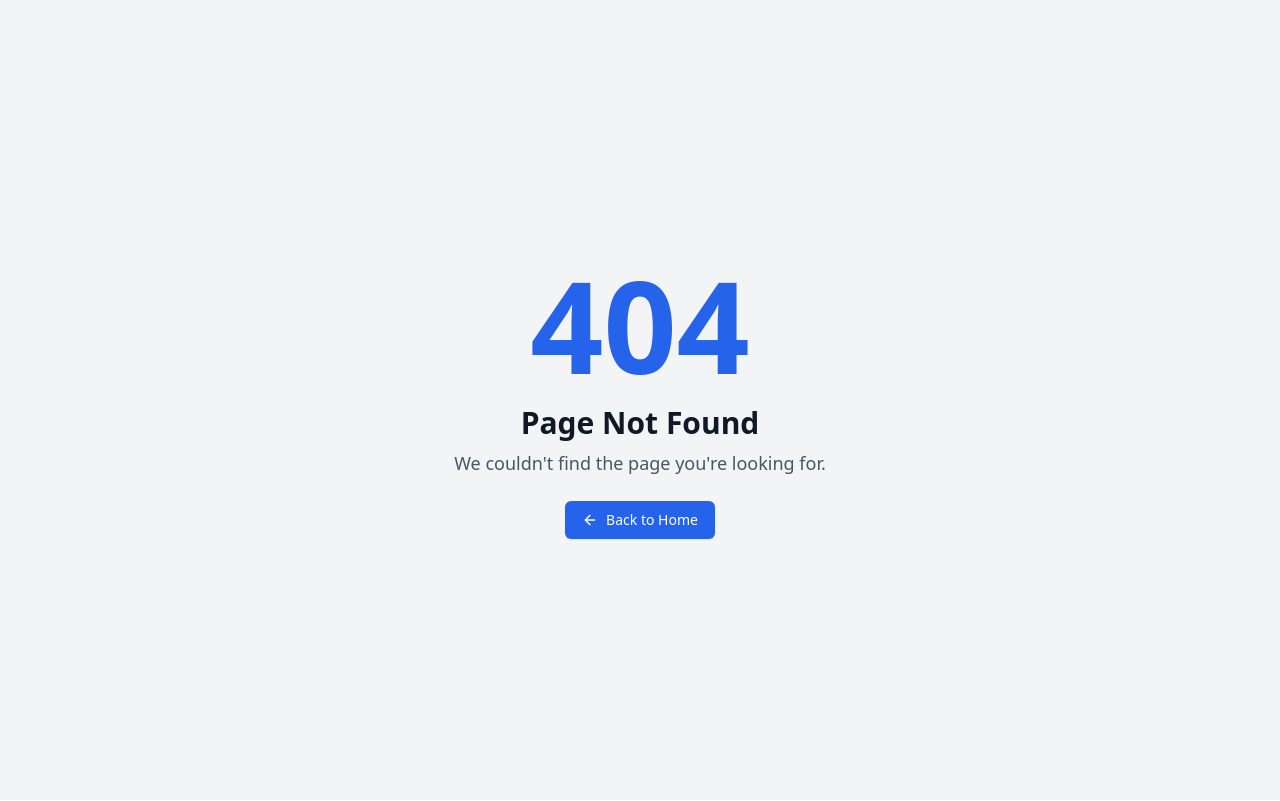
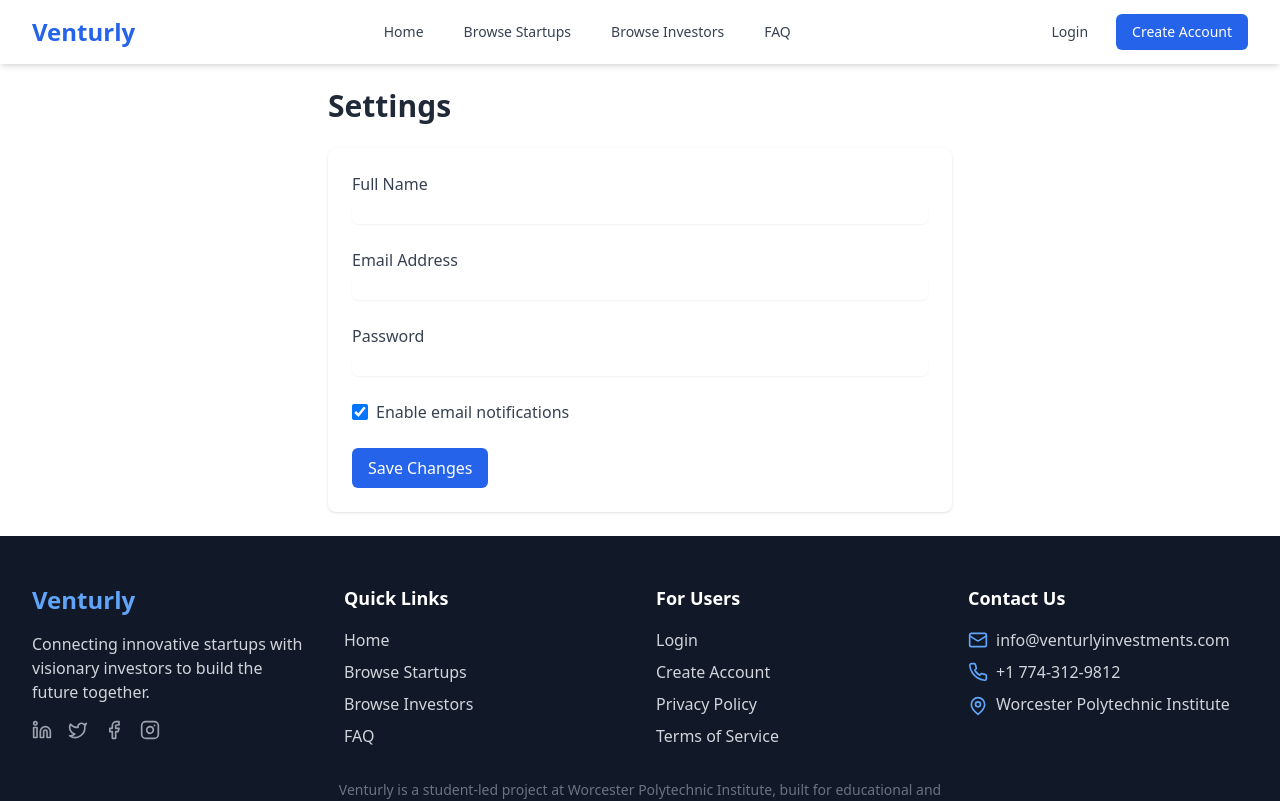
Before and after one commit to Labheshm21/venturly_final, a React (Vite) app: page /settings in a window 1280 px wide. Before the commit this address had no page. Shown: the top 801 px of the page. Built offline with nearby package versions, Linux system fonts and the light colour scheme.

Commit message:
Added routes and changed the navbar as well as footer and added the documents and settings page

```diff
--- a/src/App.tsx
+++ b/src/App.tsx
@@ -22,6 +22,8 @@ import InvestorDirectory from './pages/directory/InvestorDirectory';
 import FaqPage from './pages/FaqPage';
 import NotFoundPage from './pages/NotFoundPage';
 import TransactionsPage from './pages/transactions/TransactionsPage';
+import SettingsPage from './pages/SettingsPage';
+import DocumentsPage from './pages/DocumentsPage';
 
 function App() {
   return (
@@ -36,6 +38,10 @@ function App() {
             <Route path="startups" element={<StartupDirectory />} />
             <Route path="investors" element={<InvestorDirectory />} />
             <Route path="faq" element={<FaqPage />} />
+            <Route path="/documents" element={<DocumentsPage/>} />
+      <Route path="/settings" element={<SettingsPage/>} />
+      {/* optional detail route for docs */}
+
           </Route>
 
           {/* Protected routes under /dashboard/* */}
--- a/src/components/navigation/Footer.tsx
+++ b/src/components/navigation/Footer.tsx
@@ -12,16 +12,36 @@ const Footer = () => {
               Connecting innovative startups with visionary investors to build the future together.
             </p>
             <div className="flex space-x-4">
-              <a href="#" className="text-gray-400 hover:text-white">
+              <a
+                href="https://www.linkedin.com/company/venturlyinvestments/"
+                target="_blank"
+                rel="noopener noreferrer"
+                className="text-gray-400 hover:text-white"
+              >
                 <Linkedin className="h-5 w-5" />
               </a>
-              <a href="#" className="text-gray-400 hover:text-white">
+              <a
+                href="https://x.com/venturly_"
+                target="_blank"
+                rel="noopener noreferrer"
+                className="text-gray-400 hover:text-white"
+              >
                 <Twitter className="h-5 w-5" />
               </a>
-              <a href="#" className="text-gray-400 hover:text-white">
+              <a
+                href="https://www.facebook.com/people/Venturly/61577697775632/?mibextid=wwXIfr&rdid=jgudE6VX482ywpDj&share_url=https%3A%2F%2Fwww.facebook.com%2Fshare%2F1CWgAqhX2i%2F%3Fmibextid%3DwwXIfr"
+                target="_blank"
+                rel="noopener noreferrer"
+                className="text-gray-400 hover:text-white"
+              >
                 <Facebook className="h-5 w-5" />
               </a>
-              <a href="#" className="text-gray-400 hover:text-white">
+              <a
+                href="https://www.instagram.com/venturly"
+                target="_blank"
+                rel="noopener noreferrer"
+                className="text-gray-400 hover:text-white"
+              >
                 <Instagram className="h-5 w-5" />
               </a>
             </div>
@@ -55,10 +75,10 @@ const Footer = () => {
                 <Link to="/register" className="text-gray-300 hover:text-white">Create Account</Link>
               </li>
               <li>
-                <a href="#" className="text-gray-300 hover:text-white">Privacy Policy</a>
+                <a href="/privacy-policy" className="text-gray-300 hover:text-white">Privacy Policy</a>
               </li>
               <li>
-                <a href="#" className="text-gray-300 hover:text-white">Terms of Service</a>
+                <a href="/terms-of-service" className="text-gray-300 hover:text-white">Terms of Service</a>
               </li>
             </ul>
           </div>
@@ -68,11 +88,11 @@ const Footer = () => {
             <ul className="space-y-2">
               <li className="flex items-center">
                 <Mail className="h-5 w-5 mr-2 text-blue-400" />
-                <a href="mailto:info@venturly.com" className="text-gray-300 hover:text-white">contact@venturly.com</a>
+                <a href="mailto:info@venturlyinvestments.com" className="text-gray-300 hover:text-white">info@venturlyinvestments.com</a>
               </li>
               <li className="flex items-center">
                 <Phone className="h-5 w-5 mr-2 text-blue-400" />
-                <a href="tel:+1234567890" className="text-gray-300 hover:text-white">+1 774 312 9811</a>
+                <a href="tel:+17743129811" className="text-gray-300 hover:text-white">+1 774-312-9812</a>
               </li>
               <li className="flex items-start">
                 <MapPin className="h-5 w-5 mr-2 text-blue-400 mt-1" />
@@ -80,6 +100,15 @@ const Footer = () => {
               </li>
             </ul>
           </div>
+        </div>
+
+        {/* Educational/demo disclaimer */}
+        <div className="mt-8 text-sm text-gray-500 max-w-2xl mx-auto text-center">
+          <p>
+            Venturly is a student-led project at Worcester Polytechnic Institute, built for educational and demonstration purposes only.
+            None of the content here is intended as financial, legal, or investment advice. All services and information are provided “as-is”
+            and “as available,” without any warranty. Venturly disclaims any liability for losses or damages arising from your use of this site.
+          </p>
         </div>
 
         <div className="border-t border-gray-800 mt-12 pt-8 text-center text-gray-400">
--- a/src/components/navigation/Navbar.tsx
+++ b/src/components/navigation/Navbar.tsx
@@ -1,67 +1,52 @@
 import { useState } from 'react';
 import { Link, useNavigate } from 'react-router-dom';
 import { useUser } from '../../contexts/UserContext';
-import { Menu, X, ChevronDown } from 'lucide-react';
+import { Menu, X } from 'lucide-react';
 
 const Navbar = () => {
   const [isMenuOpen, setIsMenuOpen] = useState(false);
   const { isAuthenticated, userType, logout } = useUser();
   const navigate = useNavigate();
 
-  const toggleMenu = () => setIsMenuOpen(!isMenuOpen);
+  const toggleMenu = () => setIsMenuOpen(v => !v);
 
   const handleLogout = () => {
     logout();
     navigate('/');
   };
 
-  const dashboardLink = userType === 'startup' ? '/dashboard/startup' : '/dashboard/investor';
+  const dashboardLink =
+    userType === 'startup' ? '/dashboard/startup' : '/dashboard/investor';
 
   return (
     <nav className="bg-white shadow-md sticky top-0 z-50">
       <div className="max-w-7xl mx-auto px-4 sm:px-6 lg:px-8">
         <div className="flex justify-between items-center h-16">
-          <div className="flex items-center">
+          {/* Logo */}
           <Link to="/" className="flex-shrink-0">
             <h1 className="text-2xl font-bold text-blue-600">Venturly</h1>
           </Link>
-          </div>
 
           {/* Desktop menu */}
-          <div className="hidden md:block">
-            <div className="ml-10 flex items-center space-x-4">
+          <div className="hidden md:flex md:items-center md:space-x-4">
             <Link
               to="/"
               className="text-gray-700 hover:text-blue-600 px-3 py-2 rounded-md text-sm font-medium"
             >
               Home
             </Link>
-              <div className="relative group">
-                <button className="text-gray-700 hover:text-blue-600 px-3 py-2 rounded-md text-sm font-medium flex items-center">
-                  Invest <ChevronDown className="ml-1 h-4 w-4" />
-                </button>
-                <div className="absolute left-0 mt-2 w-48 bg-white rounded-md shadow-lg hidden group-hover:block z-50">
             <Link
               to="/startups"
-                    className="block px-4 py-2 text-sm text-gray-700 hover:bg-blue-50"
+              className="text-gray-700 hover:text-blue-600 px-3 py-2 rounded-md text-sm font-medium"
             >
               Browse Startups
             </Link>
-                </div>
-              </div>
-              <div className="relative group">
-                <button className="text-gray-700 hover:text-blue-600 px-3 py-2 rounded-md text-sm font-medium flex items-center">
-                  Fundraise <ChevronDown className="ml-1 h-4 w-4" />
-                </button>
-                <div className="absolute left-0 mt-2 w-48 bg-white rounded-md shadow-lg hidden group-hover:block z-50">
             <Link
               to="/investors"
-                    className="block px-4 py-2 text-sm text-gray-700 hover:bg-blue-50"
+              className="text-gray-700 hover:text-blue-600 px-3 py-2 rounded-md text-sm font-medium"
             >
               Browse Investors
             </Link>
-                </div>
-              </div>
             <Link
               to="/faq"
               className="text-gray-700 hover:text-blue-600 px-3 py-2 rounded-md text-sm font-medium"
@@ -69,22 +54,20 @@ const Navbar = () => {
               FAQ
             </Link>
           </div>
-          </div>
 
-          <div className="hidden md:block">
-            <div className="ml-4 flex items-center">
+          {/* Desktop auth */}
+          <div className="hidden md:flex md:items-center md:space-x-4">
             {isAuthenticated ? (
               <>
                 <Link
-  to="/login"
+                  to={dashboardLink}
                   className="text-gray-700 hover:text-blue-600 px-3 py-2 rounded-md text-sm font-medium"
                 >
-  Login
+                  Dashboard
                 </Link>
-
                 <button
                   onClick={handleLogout}
-                    className="ml-4 px-4 py-2 rounded-md text-sm font-medium text-white bg-blue-600 hover:bg-blue-700 focus:outline-none"
+                  className="px-4 py-2 rounded-md text-sm font-medium text-white bg-blue-600 hover:bg-blue-700 focus:outline-none"
                 >
                   Logout
                 </button>
@@ -99,13 +82,12 @@ const Navbar = () => {
                 </Link>
                 <Link
                   to="/register"
-                    className="ml-4 px-4 py-2 rounded-md text-sm font-medium text-white bg-blue-600 hover:bg-blue-700 focus:outline-none"
+                  className="px-4 py-2 rounded-md text-sm font-medium text-white bg-blue-600 hover:bg-blue-700 focus:outline-none"
                 >
                   Create Account
                 </Link>
               </>
             )}
-            </div>
           </div>
 
           {/* Mobile menu button */}
@@ -126,38 +108,39 @@ const Navbar = () => {
           <div className="px-2 pt-2 pb-3 space-y-1 sm:px-3">
             <Link
               to="/"
+              onClick={toggleMenu}
               className="block text-gray-700 hover:text-blue-600 px-3 py-2 rounded-md text-base font-medium"
-              onClick={toggleMenu}
             >
               Home
             </Link>
             <Link
               to="/startups"
+              onClick={toggleMenu}
               className="block text-gray-700 hover:text-blue-600 px-3 py-2 rounded-md text-base font-medium"
-              onClick={toggleMenu}
             >
               Browse Startups
             </Link>
             <Link
               to="/investors"
+              onClick={toggleMenu}
               className="block text-gray-700 hover:text-blue-600 px-3 py-2 rounded-md text-base font-medium"
-              onClick={toggleMenu}
             >
               Browse Investors
             </Link>
             <Link
               to="/faq"
+              onClick={toggleMenu}
               className="block text-gray-700 hover:text-blue-600 px-3 py-2 rounded-md text-base font-medium"
-              onClick={toggleMenu}
             >
               FAQ
             </Link>
+
             {isAuthenticated ? (
               <>
                 <Link
                   to={dashboardLink}
+                  onClick={toggleMenu}
                   className="block text-gray-700 hover:text-blue-600 px-3 py-2 rounded-md text-base font-medium"
-                  onClick={toggleMenu}
                 >
                   Dashboard
                 </Link>
@@ -175,15 +158,15 @@ const Navbar = () => {
               <>
                 <Link
                   to="/login"
+                  onClick={toggleMenu}
                   className="block text-gray-700 hover:text-blue-600 px-3 py-2 rounded-md text-base font-medium"
-                  onClick={toggleMenu}
                 >
                   Login
                 </Link>
                 <Link
                   to="/register"
+                  onClick={toggleMenu}
                   className="block text-gray-700 hover:text-blue-600 px-3 py-2 rounded-md text-base font-medium"
-                  onClick={toggleMenu}
                 >
                   Create Account
                 </Link>
--- a/src/components/navigation/Sidebar.tsx
+++ b/src/components/navigation/Sidebar.tsx
@@ -174,8 +174,12 @@ const Sidebar = () => {
       </li>
       <li>
   <Link
-          to="#"
-          className="flex items-center px-4 py-2 rounded-md text-gray-700 hover:bg-blue-50"
+    to="/documents"
+    className={`flex items-center px-4 py-2 rounded-md ${
+      isActive('/documents')
+        ? 'text-white bg-blue-600'
+        : 'text-gray-700 hover:bg-blue-50'
+    }`}
   >
     <FileText className="h-5 w-5 mr-3" />
     Documents
@@ -183,8 +187,12 @@ const Sidebar = () => {
 </li>
       <li>
   <Link
-          to="#"
-          className="flex items-center px-4 py-2 rounded-md text-gray-700 hover:bg-blue-50"
+    to="/settings"
+    className={`flex items-center px-4 py-2 rounded-md ${
+      isActive('/settings')
+        ? 'text-white bg-blue-600'
+        : 'text-gray-700 hover:bg-blue-50'
+    }`}
   >
     <Settings className="h-5 w-5 mr-3" />
     Settings
--- /dev/null
+++ b/src/pages/DocumentsPage.tsx
@@ -0,0 +1,33 @@
+
+import { Link } from 'react-router-dom';
+import { FileText } from 'lucide-react';
+
+export default function DocumentsPage() {
+  // Placeholder data
+  const documents = [
+    { id: '1', title: 'Pitch Deck', updated: '2025-06-01' },
+    { id: '2', title: 'Business Plan', updated: '2025-05-20' },
+    { id: '3', title: 'Financial Model', updated: '2025-05-15' },
+  ];
+
+  return (
+    <div className="max-w-7xl mx-auto p-6">
+      <h1 className="text-3xl font-bold text-gray-800 mb-6">Documents</h1>
+      <div className="grid gap-4">
+        {documents.map(doc => (
+          <Link
+            key={doc.id}
+            to={`/documents/${doc.id}`}
+            className="flex items-center p-4 bg-white rounded-lg shadow hover:shadow-md transition-shadow"
+          >
+            <FileText className="h-6 w-6 text-blue-500 mr-3" />
+            <div>
+              <p className="font-medium text-gray-900">{doc.title}</p>
+              <p className="text-sm text-gray-500">Last updated: {doc.updated}</p>
+            </div>
+          </Link>
+        ))}
+      </div>
+    </div>
+  );
+}
--- /dev/null
+++ b/src/pages/SettingsPage.tsx
@@ -0,0 +1,85 @@
+import React, { useState } from 'react';
+
+export default function SettingsPage() {
+  const [form, setForm] = useState({
+    fullName: '',
+    email: '',
+    password: '',
+    notifications: true,
+  });
+
+  const handleChange = (e: React.ChangeEvent<HTMLInputElement>) => {
+    const { name, type, checked, value } = e.target;
+    setForm(prev => ({
+      ...prev,
+      [name]: type === 'checkbox' ? checked : value,
+    }));
+  };
+
+  const handleSubmit = (e: React.FormEvent) => {
+    e.preventDefault();
+    // TODO: connect to API
+    console.log('Saving settings', form);
+  };
+
+  return (
+    <div className="max-w-2xl mx-auto p-6">
+      <h1 className="text-3xl font-bold text-gray-800 mb-6">Settings</h1>
+      <form onSubmit={handleSubmit} className="space-y-6 bg-white p-6 rounded-lg shadow">
+        <div>
+          <label className="block text-gray-700 mb-1">Full Name</label>
+          <input
+            type="text"
+            name="fullName"
+            value={form.fullName}
+            onChange={handleChange}
+            className="w-full border-gray-300 rounded-md shadow-sm focus:ring-blue-500 focus:border-blue-500"
+          />
+        </div>
+
+        <div>
+          <label className="block text-gray-700 mb-1">Email Address</label>
+          <input
+            type="email"
+            name="email"
+            value={form.email}
+            onChange={handleChange}
+            className="w-full border-gray-300 rounded-md shadow-sm focus:ring-blue-500 focus:border-blue-500"
+          />
+        </div>
+
+        <div>
+          <label className="block text-gray-700 mb-1">Password</label>
+          <input
+            type="password"
+            name="password"
+            value={form.password}
+            onChange={handleChange}
+            className="w-full border-gray-300 rounded-md shadow-sm focus:ring-blue-500 focus:border-blue-500"
+          />
+        </div>
+
+        <div className="flex items-center">
+          <input
+            id="notifications"
+            type="checkbox"
+            name="notifications"
+            checked={form.notifications}
+            onChange={handleChange}
+            className="h-4 w-4 text-blue-600 border-gray-300 rounded focus:ring-blue-500"
+          />
+          <label htmlFor="notifications" className="ml-2 block text-gray-700">
+            Enable email notifications
+          </label>
+        </div>
+
+        <button
+          type="submit"
+          className="px-4 py-2 bg-blue-600 text-white rounded-md hover:bg-blue-700"
+        >
+          Save Changes
+        </button>
+      </form>
+    </div>
+  );
+}
```
Lines whose indentation alone changed are shown as unchanged.
